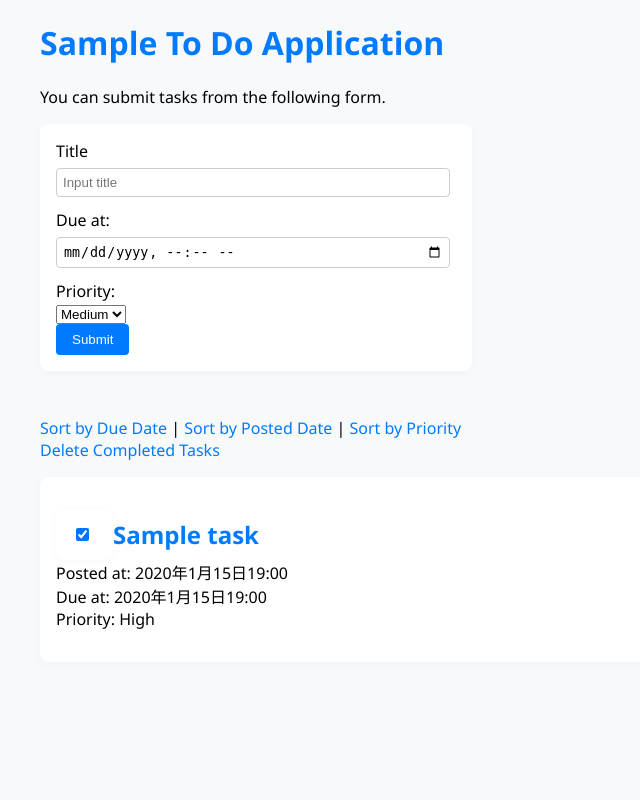
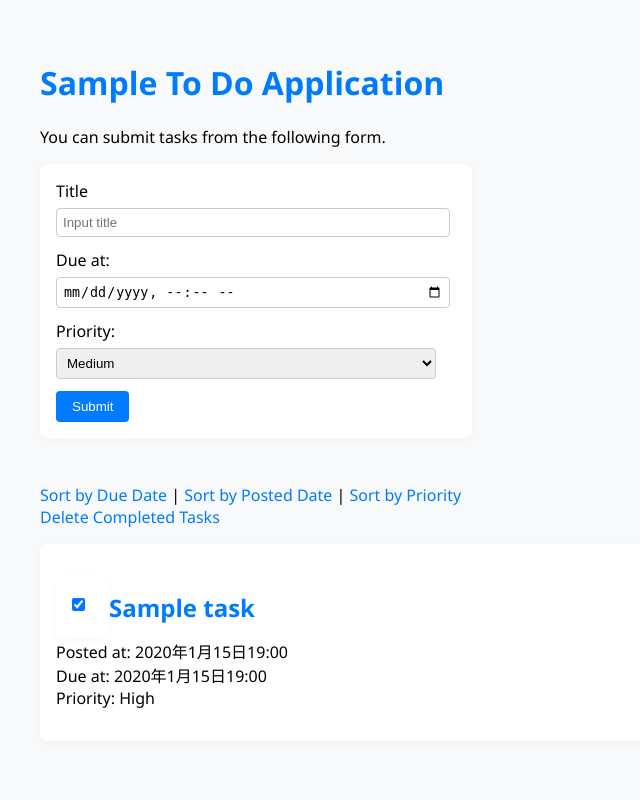
Before and after one commit to s1f10240182/django-test-exercise, a Django app: page / in a window 1280 px wide. Shown: the whole page, without its empty margins (0-640 px from the left). Run offline with Django 5.2, Linux system fonts and the light colour scheme; tables that the repository leaves empty hold one stand-in row (values such as "Sample post").

Commit message:
css,htmlの修正

```diff
--- a/todo/static/todo/style.css
+++ b/todo/static/todo/index.css
@@ -2,7 +2,7 @@ body {
   font-family: "Segoe UI", "ヒラギノ角ゴ ProN", "Hiragino Kaku Gothic ProN", Meiryo, sans-serif;
   background: #f8f9fa;
   margin: 0;
-  padding: 0 0 40px 40px;
+  padding: 40px 40px;
 }
 
 h1 {
@@ -18,7 +18,7 @@ form {
   max-width: 400px;
 }
 
-input[type="text"], input[type="datetime-local"] {
+input, select {
   width: 95%;
   padding: 6px;
   margin: 6px 0 12px 0;
--- a/todo/templates/todo/detail.html
+++ b/todo/templates/todo/detail.html
@@ -27,7 +27,7 @@
     <div>
       <a href="{% url 'index' %}">Top</a>
       | <a href="{% url 'update' task.id %}">Edit</a>
-        <a href="{% url 'delete' task.id %}">Delete</a>
+      | <a href="{% url 'delete' task.id %}">Delete</a>
       | <a href="{% url 'close' task.id %}">Close</a>
     </div>
   </body>
--- a/todo/templates/todo/index.html
+++ b/todo/templates/todo/index.html
@@ -6,7 +6,7 @@
     <title>To Do Application</title>
     <meta charset="UTF-8">
     <meta name="author" content="INIAD">
-    <link rel="stylesheet" href="{% static 'todo/style.css' %}">
+    <link rel="stylesheet" href="{% static 'todo/index.css' %}">
   </head>
 
   <body>
```
